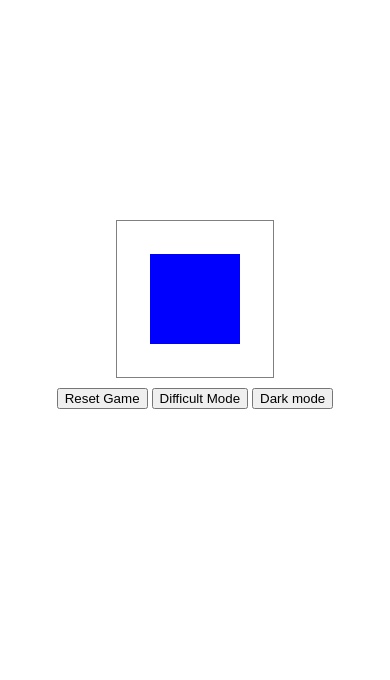
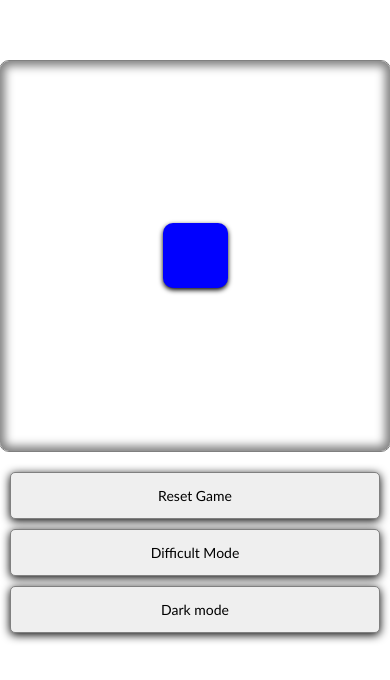
Before and after one commit to elskussa/Game, a plain HTML site: page index.html in a window 390 px wide. Shown: the part 116-796 px from the top of the page. Drawn offline with Linux system fonts and the light colour scheme.

Commit message:
index.css

```diff
--- a/index.css
+++ b/index.css
@@ -3,6 +3,9 @@ body {
     justify-content: center;
     align-items: center;
     flex-direction: column;
+    margin: 0;
+    padding: 20px;
+    box-sizing: border-box;
 }
 
 .marc {
@@ -11,56 +14,77 @@ body {
     justify-content: center;
     align-items: center;
     position: relative;
-    height: 100vh;
     width: 100%;
+    max-width: 1200px;
+    min-height: 100vh;
+    padding: 20px;
 }
 
 .points-notice-pmax {
     display: flex;
     justify-content: space-between;
-    width: 40vw;
+    width: 100%;
+    max-width: 500px;
+    margin-bottom: 20px;
+    flex-wrap: wrap;
+    gap: 10px;
 }
 
 .window {
+    border-radius: 17px;
     border: 1px solid gray;
     display: grid;
     grid-template-columns: 1fr 1fr;
     grid-template-rows: 1fr 1fr;
     position: relative;
-    height: 40vw;
-    width: 40vw;
+    width: 90vw;
+    height: 90vw;
+    max-width: 500px;
+    max-height: 500px;
+    box-shadow: inset 0 0 10px 5px rgba(0, 0, 0, 0.5);
 }
 
 .square {
     display: grid;
-    grid-template-columns: 1fr 1fr;
-    grid-template-rows: 1fr 1fr;
+    grid-template-columns: 1fr 1fr 1fr;
+    grid-template-rows: 1fr 1fr 1fr;
 }
 
 .subwindow {
-    /*border: 1px solid gray;*/
     display: flex;
     justify-content: center;
     align-items: center;
 }
 
 .box {
+    border-radius: 10px;
     position: absolute;
     align-self: center;
     justify-self: center;
     background-color: blue;
-    height: 90px;
-    width: 90px;
+    width: 12vw;
+    height: 12vw;
+    max-width: 65px;
+    max-height: 65px;
+    min-width: 45px;
+    min-height: 45px;
+    box-shadow: 0px 2px 5px;
 }
 
 .box2 {
+    border-radius: 10px;
     display: none;
     position: absolute;
     align-self: center;
     justify-self: center;
     background-color: blue;
-    height: 90px;
-    width: 90px;
+    width: 12vw;
+    height: 12vw;
+    max-width: 65px;
+    max-height: 65px;
+    min-width: 45px;
+    min-height: 45px;
+    box-shadow: 0px 2px 5px;
 }
 
 .nino {
@@ -74,12 +98,117 @@ body {
 }
 
 .ninoImg {
-    height: 30vw;
-    width: auto;
+    width: 80vw;
+    height: auto;
+    max-width: 400px;
     position: absolute;
     z-index: 11;
 }
 
 .buttons {
-    margin-top: 10px;
+    margin-top: 20px;
+    display: flex;
+    gap: 10px;
+    flex-wrap: wrap;
+    justify-content: center;
 }
+
+button {
+    font-family: 'Gill Sans', 'Gill Sans MT', Calibri, 'Trebuchet MS', sans-serif;
+    padding: 10px 20px;
+    font-size: 16px;
+    min-width: 120px;
+    border-radius: 8px; /* ← AÑADIDO */
+    border: 1px solid gray;
+    cursor: pointer;
+    transition: all 0.2s ease;
+    box-shadow: 0px 2px 10px;
+}
+
+button:hover {
+    padding: 11px 21px;
+}
+
+/* Para hacerlo responsive en diferentes tamaños */
+@media (max-width: 768px) {
+    button {
+        border-radius: 6px; /* Un poco más pequeño en tablets */
+    }
+}
+
+@media (max-width: 480px) {
+    button {
+        border-radius: 5px; /* Más pequeño en móviles */
+    }
+}
+
+/* Media Queries para diferentes tamaños de pantalla */
+@media (max-width: 768px) {
+    .points-notice-pmax {
+        flex-direction: column;
+        align-items: center;
+        text-align: center;
+    }
+
+    .window {
+        width: 95vw;
+        height: 95vw;
+    }
+
+    .box, .box2 {
+        width: 15vw;
+        height: 15vw;
+    }
+
+    button {
+        padding: 12px 16px;
+        font-size: 14px;
+        min-width: 100px;
+    }
+}
+
+@media (max-width: 480px) {
+    body {
+        padding: 10px;
+    }
+
+    .marc {
+        padding: 10px;
+    }
+
+    .window {
+        width: 100vw;
+        height: 100vw;
+        border-radius: 10px;
+    }
+
+    .box, .box2 {
+        width: 18vw;
+        height: 18vw;
+    }
+
+    .buttons {
+        flex-direction: column;
+        width: 100%;
+    }
+
+    button {
+        width: 100%;
+        padding: 14px;
+    }
+
+    .ninoImg {
+        width: 95vw;
+    }
+}
+
+@media (min-width: 1200px) {
+    .marc {
+        padding: 40px;
+    }
+
+    .window {
+        width: 40vw;
+        height: 40vw;
+    }
+}
```
